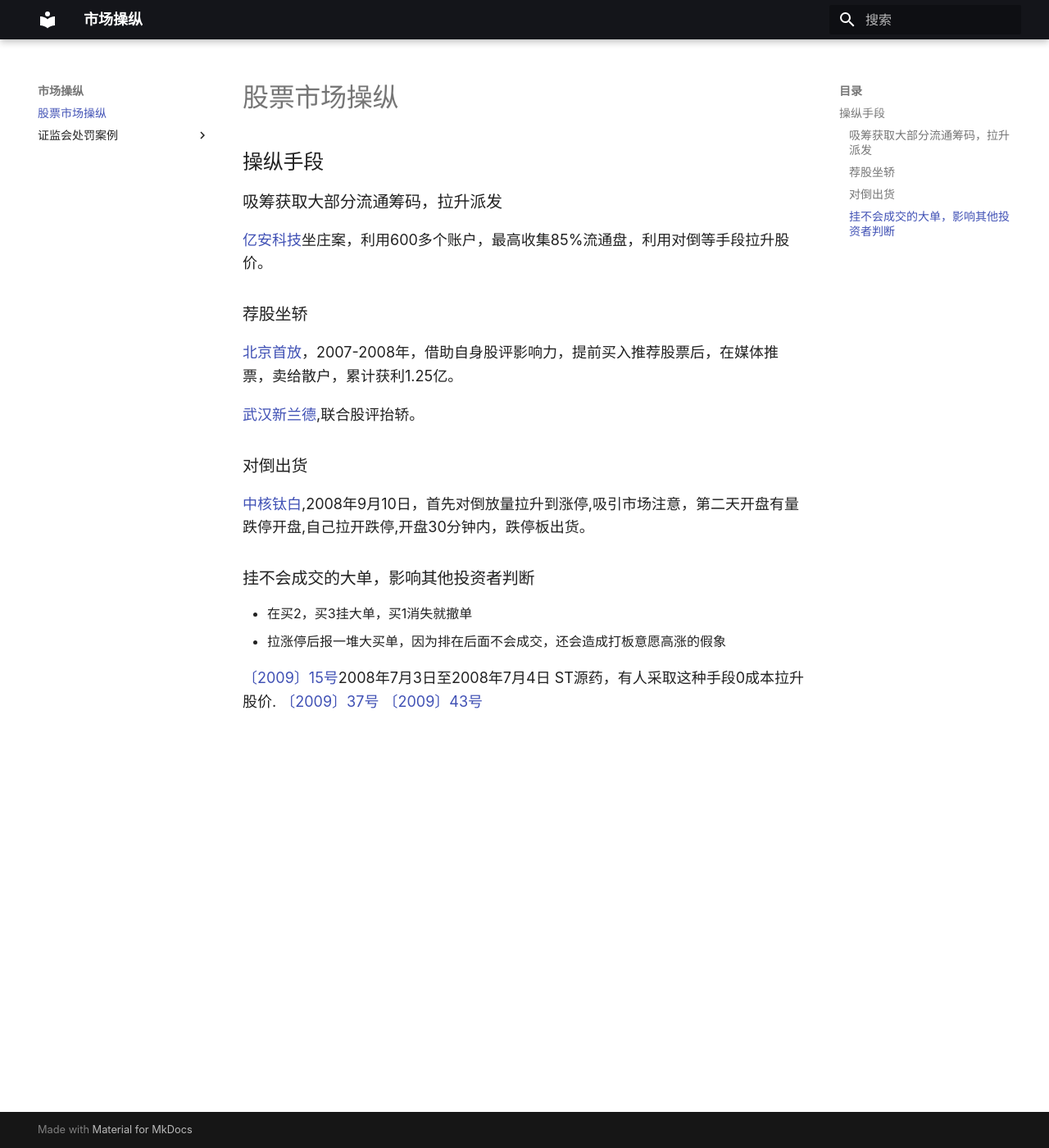
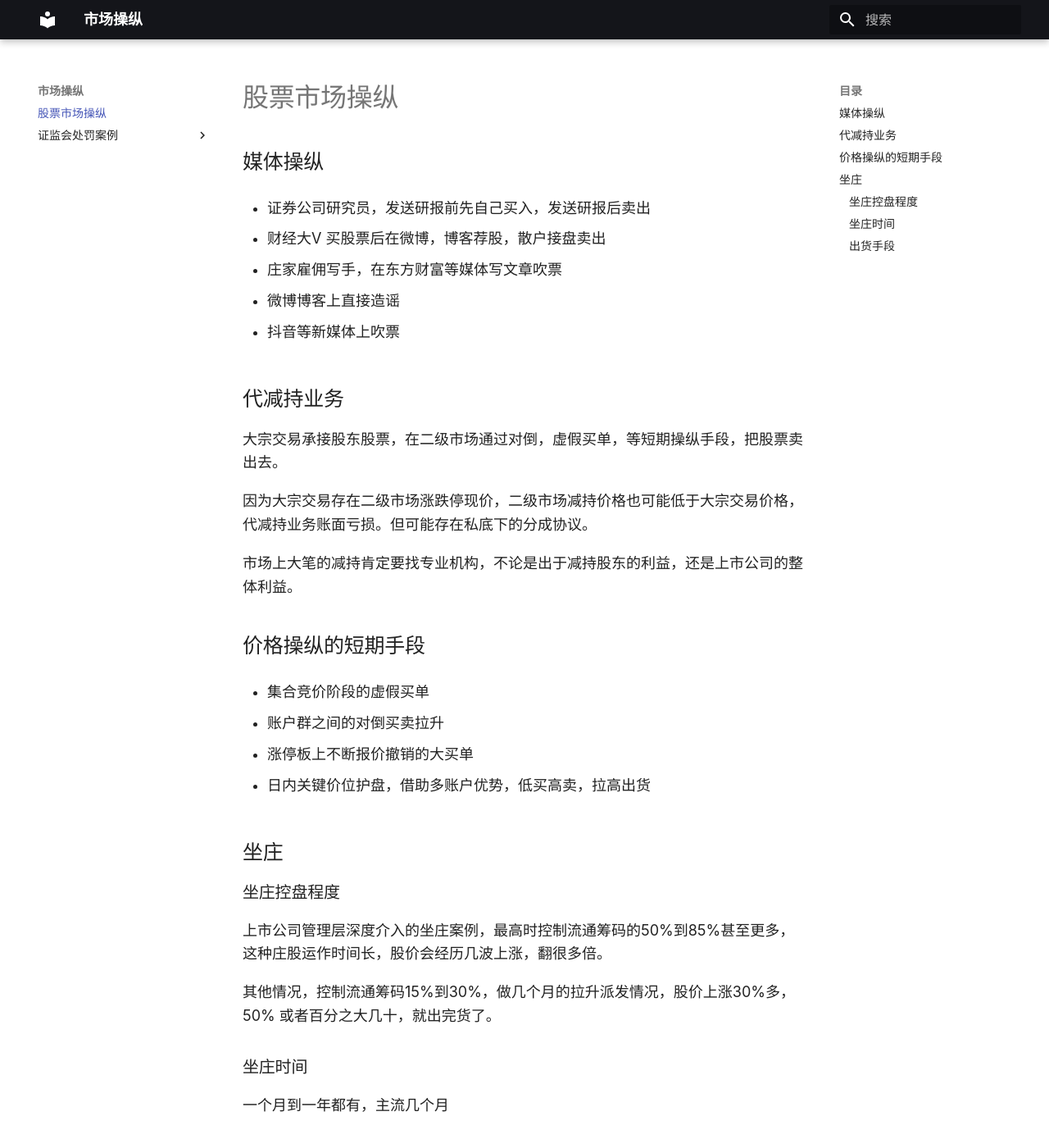
Before and after one commit to chenjiajia/stock_book, an MkDocs documentation site: the page built from docs/index.md, in a window 1280 px wide and 1400 px high. Shown: the whole window at 82% size. Built offline with MkDocs 1.6.1 and Material for MkDocs 9.7.7, drawn with Linux system fonts in a browser that asks for light colours; some of the changed text lies outside the part shown.

```diff
--- a/docs/index.md
+++ b/docs/index.md
@@ -1,22 +1,49 @@
 # 股票市场操纵
 
-## 操纵手段
+## 媒体操纵
 
-### 吸筹获取大部分流通筹码，拉升派发
-[亿安科技](/证监会处罚案例/2001_007号/)坐庄案，利用600多个账户，最高收集85%流通盘，利用对倒等手段拉升股价。
+* 证券公司研究员，发送研报前先自己买入，发送研报后卖出
 
-### 荐股坐轿
-[北京首放](/证监会处罚案例/2008_042号/)，2007-2008年，借助自身股评影响力，提前买入推荐股票后，在媒体推票，卖给散户，累计获利1.25亿。
+* 财经大V 买股票后在微博，博客荐股，散户接盘卖出
 
-[武汉新兰德](/证监会处罚案例/2008_045号/),联合股评抬轿。
+* 庄家雇佣写手，在东方财富等媒体写文章吹票
 
-### 对倒出货
-[中核钛白](/证监会处罚案例/2009_013号/),2008年9月10日，首先对倒放量拉升到涨停,吸引市场注意，第二天开盘有量跌停开盘,自己拉开跌停,开盘30分钟内，跌停板出货。
+* 微博博客上直接造谣
 
-### 挂不会成交的大单，影响其他投资者判断
-* 在买2，买3挂大单，买1消失就撤单
-* 拉涨停后报一堆大买单，因为排在后面不会成交，还会造成打板意愿高涨的假象
+* 抖音等新媒体上吹票
 
-[〔2009〕15号](/证监会处罚案例/2009_015号/)2008年7月3日至2008年7月4日 ST源药，有人采取这种手段0成本拉升股价.
-[〔2009〕37号](/证监会处罚案例/2009_037号/)
-[〔2009〕43号](/证监会处罚案例/2009_043号/)
+## 代减持业务
+
+大宗交易承接股东股票，在二级市场通过对倒，虚假买单，等短期操纵手段，把股票卖出去。
+
+因为大宗交易存在二级市场涨跌停现价，二级市场减持价格也可能低于大宗交易价格，代减持业务账面亏损。但可能存在私底下的分成协议。
+
+市场上大笔的减持肯定要找专业机构，不论是出于减持股东的利益，还是上市公司的整体利益。
+
+
+## 价格操纵的短期手段
+
+* 集合竞价阶段的虚假买单
+
+* 账户群之间的对倒买卖拉升
+
+* 涨停板上不断报价撤销的大买单
+
+* 日内关键价位护盘，借助多账户优势，低买高卖，拉高出货
+
+
+## 坐庄
+
+### 坐庄控盘程度
+
+上市公司管理层深度介入的坐庄案例，最高时控制流通筹码的50%到85%甚至更多，这种庄股运作时间长，股价会经历几波上涨，翻很多倍。
+
+其他情况，控制流通筹码15%到30%，做几个月的拉升派发情况，股价上涨30%多，50% 或者百分之大几十，就出完货了。
+
+### 坐庄时间
+
+一个月到一年都有，主流几个月
+
+### 出货手段
+
+多采用短期操纵手段诱骗跟风盘，边拉边出货，出货完成，股价可能还在上涨。
```
Also changed, not shown: docs/证监会处罚案例/坐庄/2015_061号.md (+10 -10 lines), docs/证监会处罚案例/坐庄/2016_026号.md (+2 -2 lines), docs/证监会处罚案例/坐庄/2016_041号.md (+7 -15 lines), docs/证监会处罚案例/坐庄/2017_020号.md (+0 -8 lines).
